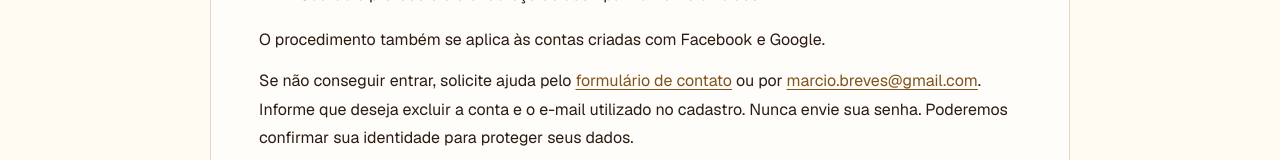
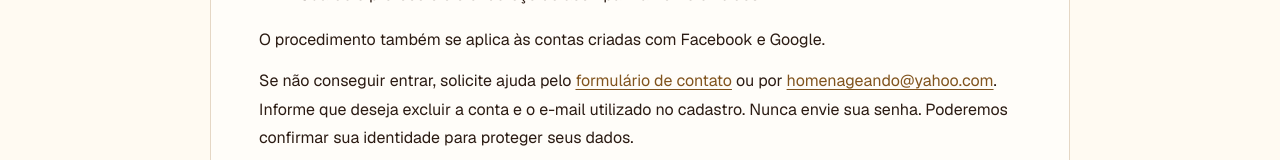
Before and after one commit to MrBreves/homenageando, a Next.js app: page /exclusao-de-dados in a window 1280 px wide. Shown: the part 492-652 px from the top of the page. Built offline with nearby package versions, Linux system fonts and the light colour scheme; no server answers.

Commit message:
seo: align public content app/exclusao-de-dados/page.tsx

```diff
--- a/app/exclusao-de-dados/page.tsx
+++ b/app/exclusao-de-dados/page.tsx
@@ -21,7 +21,7 @@ export default function ExclusaoDeDadosPage() {
           <p>O procedimento também se aplica às contas criadas com Facebook e Google.</p>
           <p>
             Se não conseguir entrar, solicite ajuda pelo <a href="/contato">formulário de contato</a>
-            {" "}ou por <a href="mailto:marcio.breves@gmail.com">marcio.breves@gmail.com</a>.
+            {" "}ou por <a href="mailto:homenageando@yahoo.com">homenageando@yahoo.com</a>.
             Informe que deseja excluir a conta e o e-mail utilizado no cadastro.
             Nunca envie sua senha. Poderemos confirmar sua identidade para proteger seus dados.
           </p>
```
